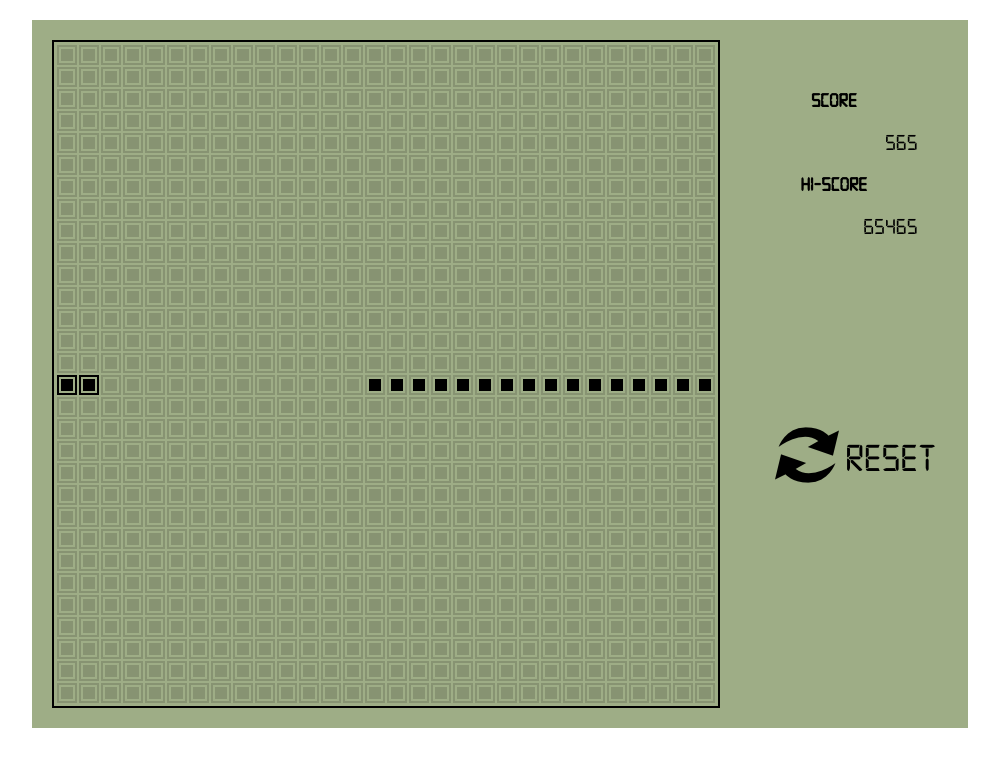
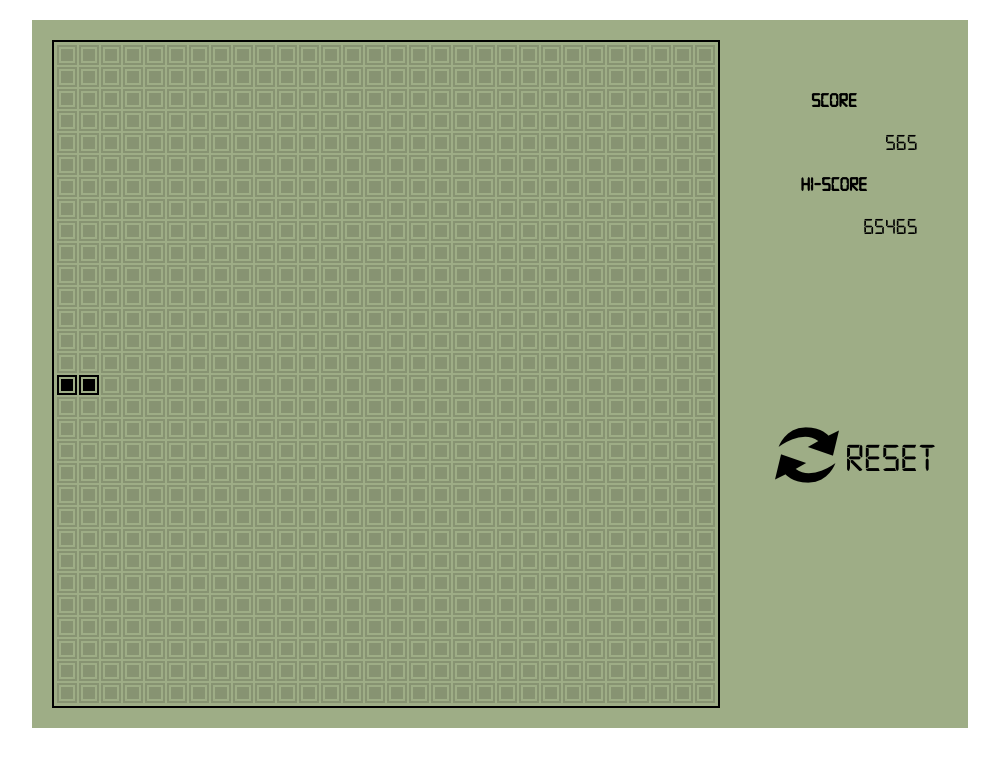
Before and after one commit to Archibald-of-Genoa/Snake-2.0, a plain HTML site: page index.html in a window 1280 px wide. Shown: the whole page, without its empty margins (96-1095 px from the left). Drawn offline with Linux system fonts and the light colour scheme.

Commit message:
Tail fixed

```diff
--- a/script.js
+++ b/script.js
@@ -110,8 +110,11 @@ class Snake {
       const tail = this.body.pop();
       const tailIndex = tail.y * this.gameField.columns + tail.x;
       const tailCell = document.getElementById("gameField").children[tailIndex];
-      tailCell.classList.remove("snake", "snakeInnerSquare");
+      tailCell.classList.remove("snake");
+      const innerSquare = tailCell.children[0];
+      innerSquare.classList.remove("snakeInnerSquare");
     }
+
     this.snakeRendering();
   }
 
```
Also changed, not shown: style.css (+5 -7 lines).
